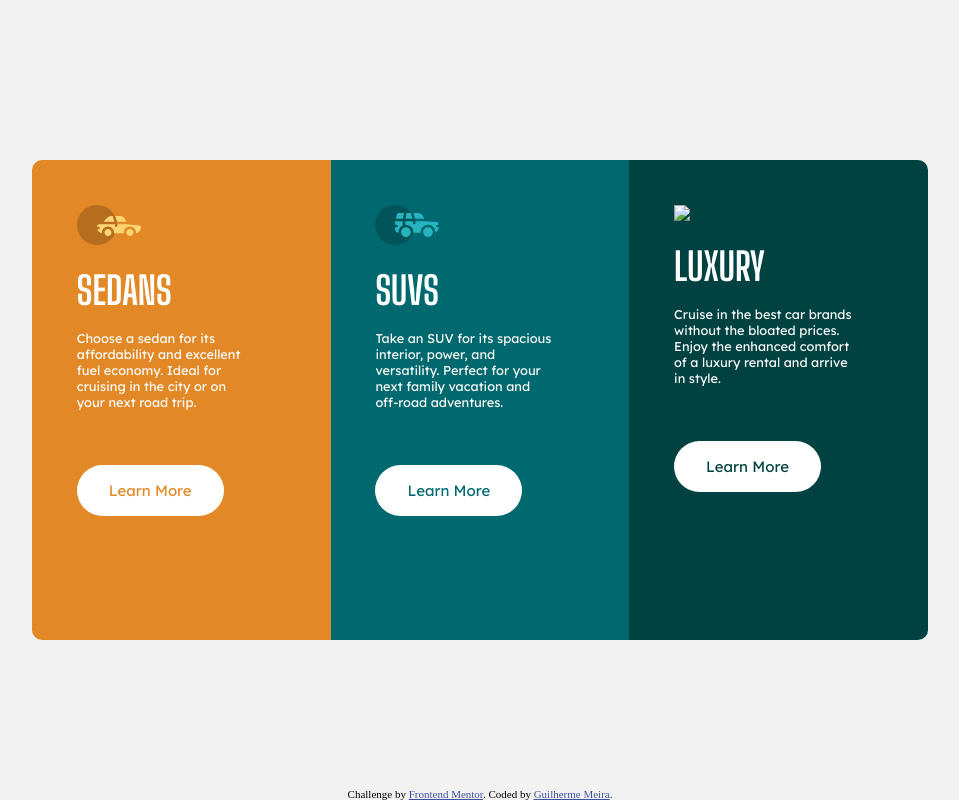
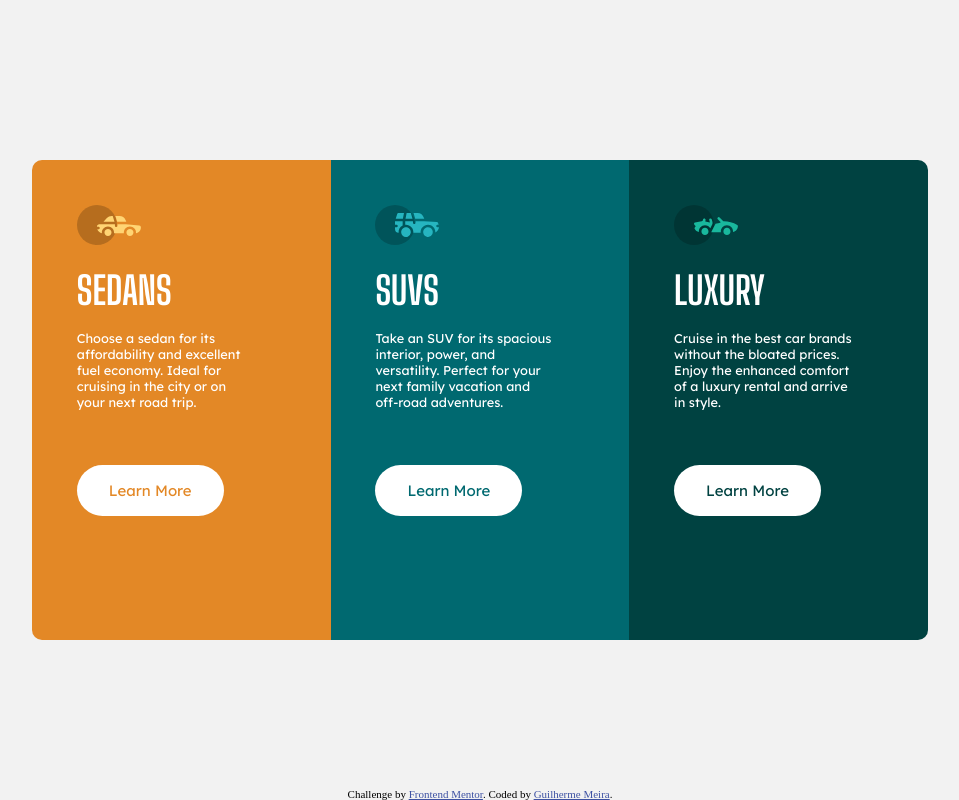
Before and after one commit to deadzc/3-column-preview-card-component, a plain HTML site: page index.html in a window 1280 px wide. Shown: the whole page, without its empty margins (160-1119 px from the left). Drawn offline with Linux system fonts and the light colour scheme; the site is published under a folder, as on GitHub Pages, so addresses that start at the root find nothing.

Commit message:
Update index.html

```diff
--- a/index.html
+++ b/index.html
@@ -36,7 +36,7 @@
       </div>
 
       <div id="box3" class="singlebox">
-        <img class="image" src="/images/icon-luxury.svg"/>
+        <img class="image" src="./images/icon-luxury.svg"/>
         <h1 class="title">Luxury</h1>
         <p>Cruise in the best car brands without the bloated prices. Enjoy the enhanced comfort of a luxury
           rental and arrive in style.</p>
```
